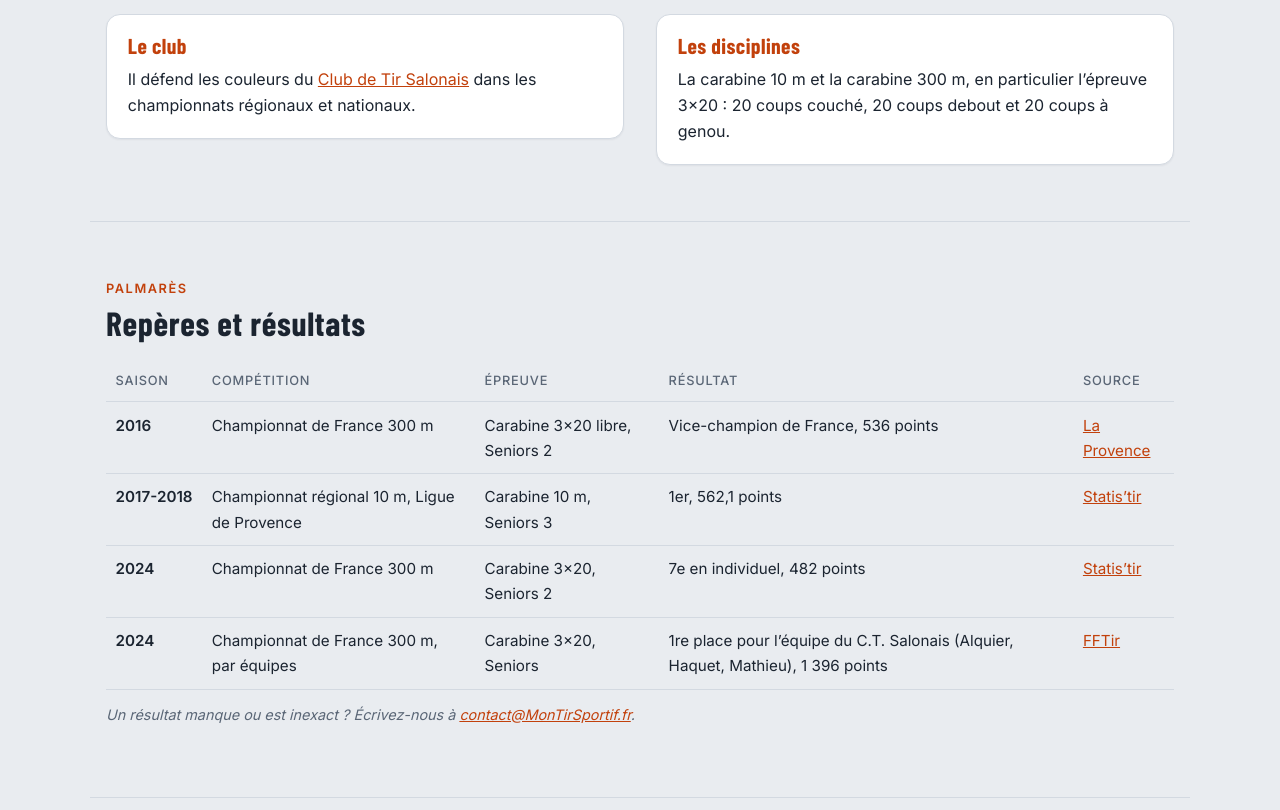
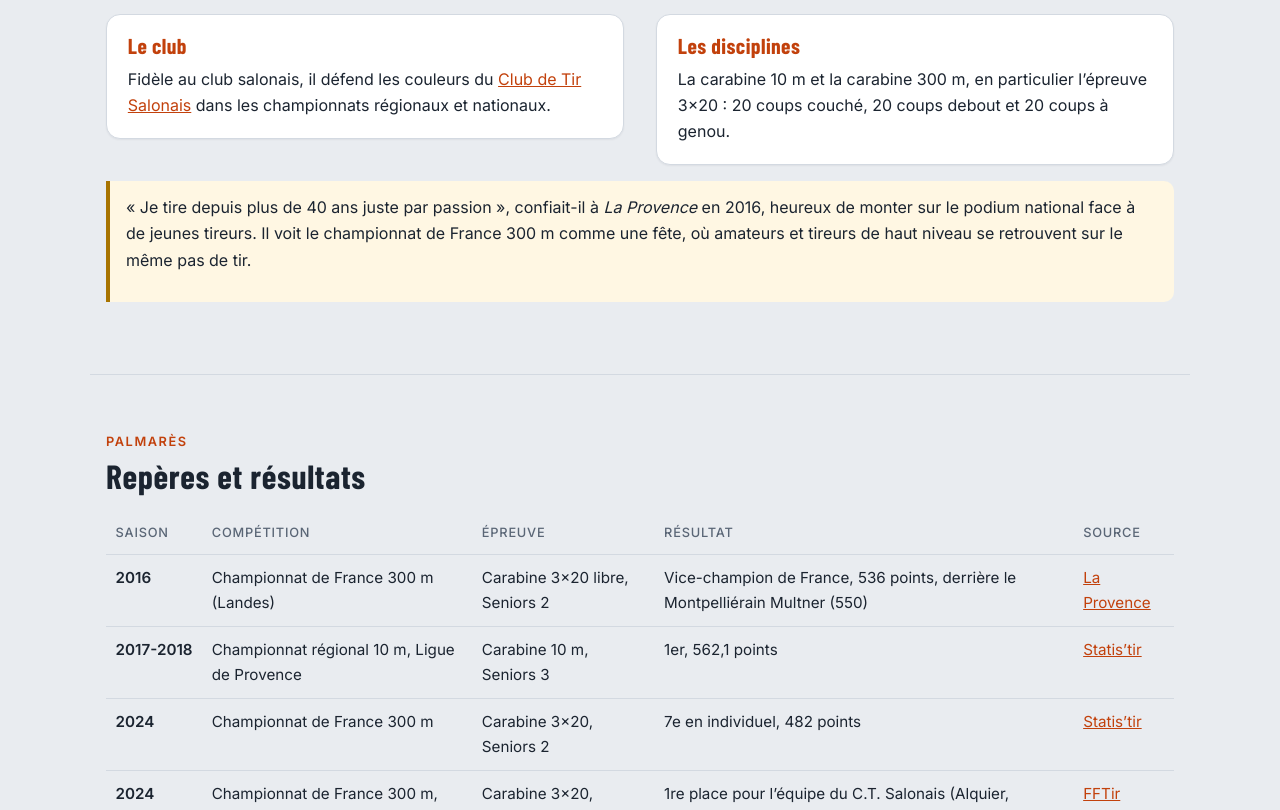
Before and after one commit to MonTirSportif/rifle, a plain HTML site: page christian-alquier.html in a window 1280 px wide. Shown: the part 630-1440 px from the top of the page. Drawn offline with Linux system fonts and the light colour scheme.

Commit message:
Christian Alquier : précisions de l'article de La Provence (2016)
Co-Authored-By: Claude Opus 5.5 <noreply@anthropic.com>
Claude-Session: https://claude.ai/code/session_016nNYyF6odT7HryQMnQoMGt

```diff
--- a/christian-alquier.html
+++ b/christian-alquier.html
@@ -26,10 +26,11 @@
 <p class="lead">Christian Alquier tire à la carabine au Club de Tir Salonais, à Salon-de-Provence (Bouches-du-Rhône, Ligue de Provence de la FFTir). Il est présent sur les pas de tir à 10 m comme à 300 m, notamment en 3x20 libre, et s’engage dans l’animation et la promotion du tir sportif.</p>
 <nav class="somm" aria-label="Sommaire"><p class="somm-t">Sommaire</p><ul><li><a href="#ca-qui">Le tireur</a><span> — Club, disciplines</span></li><li><a href="#ca-resultats">Repères et résultats</a><span> — 2016 à 2024</span></li><li><a href="#ca-suivre">Pour suivre ses résultats</a><span> — Club, FFTir, Statis’tir</span></li></ul></nav></div>
 <section id="ca-qui"><div class="kicker">Le tireur</div><h2>Un carabinier du Club de Tir Salonais</h2>
-<div class="grid2"><div class="card"><h3>Le club</h3><p>Il défend les couleurs du <a href="https://www.clubdetirsalonais.fr/" target="_blank" rel="noopener">Club de Tir Salonais</a> dans les championnats régionaux et nationaux.</p></div>
-<div class="card"><h3>Les disciplines</h3><p>La carabine 10 m et la carabine 300 m, en particulier l’épreuve 3x20 : 20 coups couché, 20 coups debout et 20 coups à genou.</p></div></div></section>
+<div class="grid2"><div class="card"><h3>Le club</h3><p>Fidèle au club salonais, il défend les couleurs du <a href="https://www.clubdetirsalonais.fr/" target="_blank" rel="noopener">Club de Tir Salonais</a> dans les championnats régionaux et nationaux.</p></div>
+<div class="card"><h3>Les disciplines</h3><p>La carabine 10 m et la carabine 300 m, en particulier l’épreuve 3x20 : 20 coups couché, 20 coups debout et 20 coups à genou.</p></div></div>
+<div class="tip" style="margin-top:1rem"><p>« Je tire depuis plus de 40 ans juste par passion », confiait-il à <em>La Provence</em> en 2016, heureux de monter sur le podium national face à de jeunes tireurs. Il voit le championnat de France 300 m comme une fête, où amateurs et tireurs de haut niveau se retrouvent sur le même pas de tir.</p></div></section>
 <section id="ca-resultats"><div class="kicker">Palmarès</div><h2>Repères et résultats</h2>
-<table><thead><tr><th>Saison</th><th>Compétition</th><th>Épreuve</th><th>Résultat</th><th>Source</th></tr></thead><tbody><tr><td>2016</td><td>Championnat de France 300 m</td><td>Carabine 3x20 libre, Seniors 2</td><td>Vice-champion de France, 536 points</td><td><a href="https://www.laprovence.com/article/sports/4133241/un-veteran-salonais-vice-champion-de-france.html" target="_blank" rel="noopener">La Provence</a></td></tr><tr><td>2017-2018</td><td>Championnat régional 10 m, Ligue de Provence</td><td>Carabine 10 m, Seniors 3</td><td>1er, 562,1 points</td><td><a href="https://www.statis-tir.fr/resultats/competition/544/104/S3" target="_blank" rel="noopener">Statis’tir</a></td></tr><tr><td>2024</td><td>Championnat de France 300 m</td><td>Carabine 3x20, Seniors 2</td><td>7e en individuel, 482 points</td><td><a href="https://www.statis-tir.fr/resultats/competition/3943/301/S2" target="_blank" rel="noopener">Statis’tir</a></td></tr><tr><td>2024</td><td>Championnat de France 300 m, par équipes</td><td>Carabine 3x20, Seniors</td><td>1re place pour l’équipe du C.T. Salonais (Alquier, Haquet, Mathieu), 1 396 points</td><td><a href="https://www.fftir.org/wp-content/uploads/2024/05/301-S2-EQ.pdf" target="_blank" rel="noopener">FFTir</a></td></tr></tbody></table>
+<table><thead><tr><th>Saison</th><th>Compétition</th><th>Épreuve</th><th>Résultat</th><th>Source</th></tr></thead><tbody><tr><td>2016</td><td>Championnat de France 300 m (Landes)</td><td>Carabine 3x20 libre, Seniors 2</td><td>Vice-champion de France, 536 points, derrière le Montpelliérain Multner (550)</td><td><a href="https://www.laprovence.com/article/sports/4133241/un-veteran-salonais-vice-champion-de-france.html" target="_blank" rel="noopener">La Provence</a></td></tr><tr><td>2017-2018</td><td>Championnat régional 10 m, Ligue de Provence</td><td>Carabine 10 m, Seniors 3</td><td>1er, 562,1 points</td><td><a href="https://www.statis-tir.fr/resultats/competition/544/104/S3" target="_blank" rel="noopener">Statis’tir</a></td></tr><tr><td>2024</td><td>Championnat de France 300 m</td><td>Carabine 3x20, Seniors 2</td><td>7e en individuel, 482 points</td><td><a href="https://www.statis-tir.fr/resultats/competition/3943/301/S2" target="_blank" rel="noopener">Statis’tir</a></td></tr><tr><td>2024</td><td>Championnat de France 300 m, par équipes</td><td>Carabine 3x20, Seniors</td><td>1re place pour l’équipe du C.T. Salonais (Alquier, Haquet, Mathieu), 1 396 points</td><td><a href="https://www.fftir.org/wp-content/uploads/2024/05/301-S2-EQ.pdf" target="_blank" rel="noopener">FFTir</a></td></tr></tbody></table>
 <p class="note" style="margin-top:.8rem">Un résultat manque ou est inexact ? Écrivez-nous à <a href="mailto:contact@MonTirSportif.fr">contact@MonTirSportif.fr</a>.</p></section>
 <section id="ca-suivre"><div class="kicker">Aller plus loin</div><h2>Pour suivre ses résultats</h2>
 <div class="links"><a href="https://www.clubdetirsalonais.fr/" target="_blank" rel="noopener">Le site du Club de Tir Salonais</a><a href="https://www.statis-tir.fr/" target="_blank" rel="noopener">Statis’tir : les résultats des compétitions</a><a href="https://www.fftir.org/" target="_blank" rel="noopener">La Fédération Française de Tir</a><a href="https://mesinfos.fr/13300-salon-de-provence/salon-de-provence-l-annee-exceptionnelle-du-club-de-tir-salonais-200426.html" target="_blank" rel="noopener">MesInfos : l’année exceptionnelle du club</a></div></section>
```
